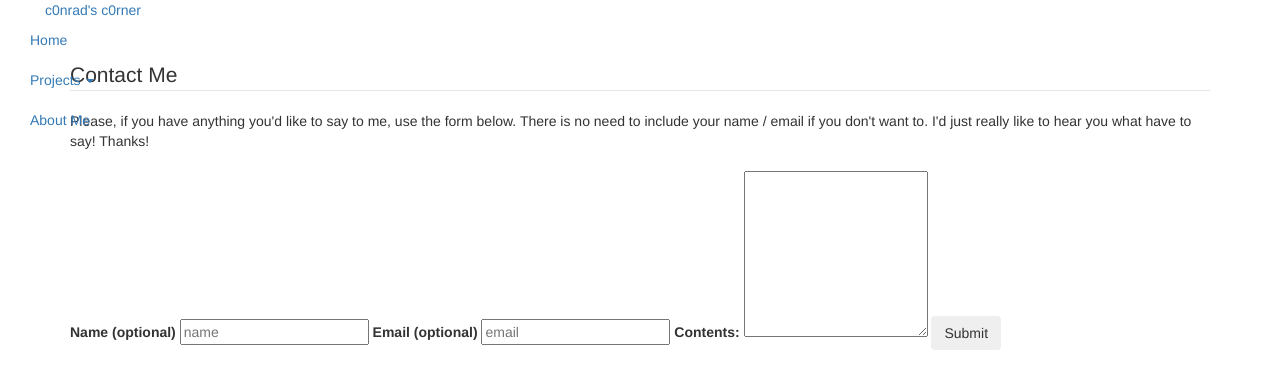
After one commit to c0nrad/c0nradsc0rner, a Django app: template blog/templates/contactMe.html in a window 1280 px wide. The commit adds this page. Shown: the top 389 px of the page. Run offline with Django 3.2, Linux system fonts and the light colour scheme; the template is opened without the code that fills it, so the values that code supplies are empty; some libraries are stand-ins or nearby versions.

Commit message:
auto push

```diff
--- a/blog/templates/base.html
+++ b/blog/templates/base.html
@@ -3,7 +3,7 @@
 <!DOCTYPE html>
 <html lang="en">
     <head>
-        <title>{% block head_title %}Welcome to my blog{% endblock %}</title>
+        <title>{% block head_title %} c0nrad's c0rner {% endblock %}</title>
 
         <script src="//ajax.googleapis.com/ajax/libs/jquery/1.9.1/jquery.min.js"></script>
         <link href="//netdna.bootstrapcdn.com/twitter-bootstrap/2.3.1/css/bootstrap-combined.min.css" rel="stylesheet">
--- /dev/null
+++ b/blog/templates/contactMe.html
@@ -0,0 +1,33 @@
+{% extends 'base.html' %}
+{% block title %} Contact me! {% endblock %}
+
+{% block content %}
+
+<div class="container">
+  <div class="hero-unit">
+
+    <form method="post" action="contactMe.html"> {% csrf_token %}
+
+      <fieldset>
+    <legend>Contact Me</legend>
+
+    Please, if you have anything you'd like to say to me, use the form below. There is no need to include your name / email if you don't want to. I'd just really like to hear you what have to say! Thanks!
+    <br /> <br />
+
+    <label id="id_name" >Name (optional) </label>
+    <input type="text" name="name" placeholder="name">
+
+    <label id="id_email">Email (optional) </label>
+    <input type="text" name="email" placeholder="email">
+
+    <label id="id_message">Contents: </label>
+    <textarea class="span11" rows="8" name="message"></textarea>
+
+
+    <button type="submit" class="btn">Submit</button>
+    </fieldset>
+    </form>
+
+  </div>
+</div>
+{% endblock %}
--- a/blog/templates/index.html
+++ b/blog/templates/index.html
@@ -14,6 +14,8 @@
       <div class="hero-unit">
         <h2> {{post.category}}: <a href="{{post.get_absolute_url }}"> {{post.title}} </a> </h2>
         {{ post.body|safe }}
+
+        <span class="side"> <small> Questions or comments on this post? Please, <a href="contactMe.html"> Contact Me</a>. I'd love to hear from you.</small> </span>
       </div>
       {% endfor %}
 
--- a/c0nradsc0rner/urls.py
+++ b/c0nradsc0rner/urls.py
@@ -18,6 +18,7 @@ urlpatterns = patterns('',
         name='view_blog_post'),
     url(r'^blog/category/(?P<slug>[^\.]+).html', views.view_category,  name='view_blog_category'),
     url(r'^aboutme.html$', views.aboutme, name="view_blog_aboutme"),
+    url(r'^contactMe.html$', views.contactMe, name="view_blog_contactMe"),
 
     # Examples:
     # url(r'^$', 'c0nradsc0rner.views.home', name='home'),
```
Also changed, not shown: blog/views.py (+21 -1 lines).
